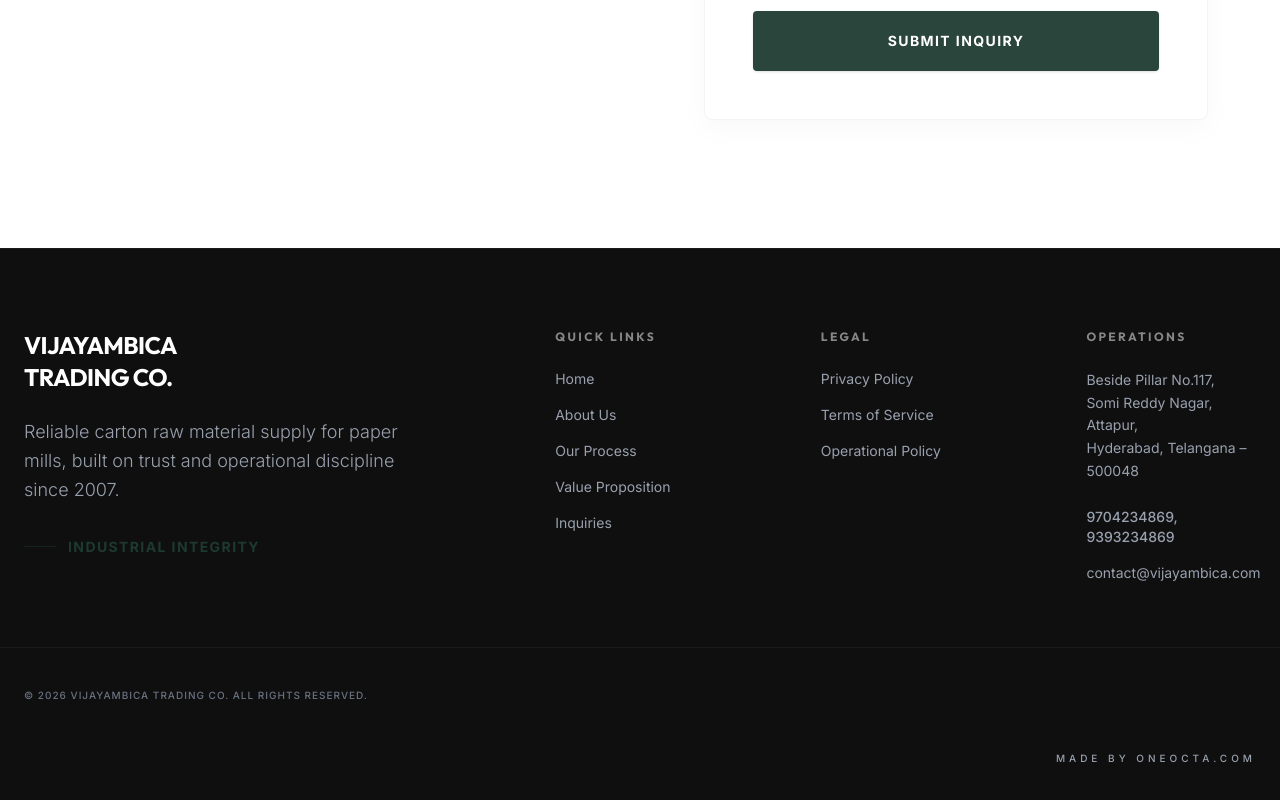
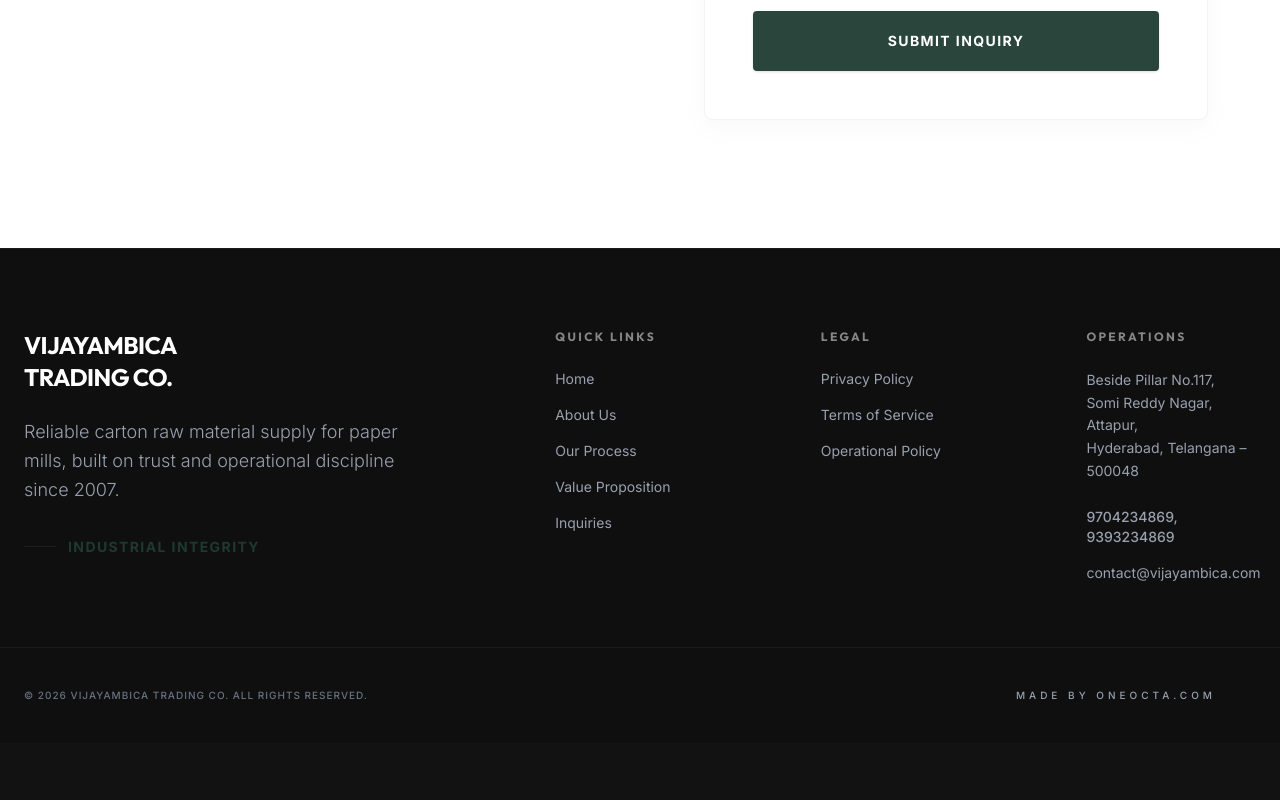
Before and after one commit to oneoctatechnologies-ui/VijayambicaTradingCompany, a Next.js app: page / in a window 1280 px wide. Shown: the part 7876-8676 px from the top of the page. After the commit the page ends 8619 px from the top, so only its background shows below. Built offline with nearby package versions, Linux system fonts and the light colour scheme.

Commit message:
menu changes

```diff
--- a/src/components/Footer.tsx
+++ b/src/components/Footer.tsx
@@ -49,14 +49,11 @@
                 <div>
                     © {new Date().getFullYear()} Vijayambica Trading Co. All rights reserved.
                 </div>
-            </div>
-
-            <div className="max-w-7xl mx-auto px-6 mt-12 flex justify-center md:justify-end">
                 <a
                     href="https://oneocta.com"
                     target="_blank"
                     rel="noopener noreferrer"
-                    className="group flex flex-col items-center md:items-end gap-1"
+                    className="group flex items-center gap-2"
                 >
                     <span className="text-[10px] uppercase tracking-[0.4em] text-gray-400 group-hover:text-white transition-all font-medium">
                         MADE BY ONEOCTA.COM
--- a/src/components/Navbar.tsx
+++ b/src/components/Navbar.tsx
@@ -25,7 +25,7 @@
         setIsScrolled(latest > 50);
     });
 
-    const isSolid = pathname !== "/" || isScrolled;
+    const isSolid = pathname !== "/" || isScrolled || isOpen;
 
     const handleLinkClick = (href: string, e?: React.MouseEvent) => {
         if (e) {
@@ -137,7 +137,7 @@
                             animate={{ opacity: 1, height: "auto" }}
                             exit={{ opacity: 0, height: 0 }}
                             transition={{ duration: 0.3 }}
-                            className="md:hidden overflow-hidden"
+                            className="md:hidden overflow-hidden bg-charcoal/95 backdrop-blur-md"
                         >
                             <ul className="flex flex-col gap-2 pb-4">
                                 {links.map((link, index) => {
```
